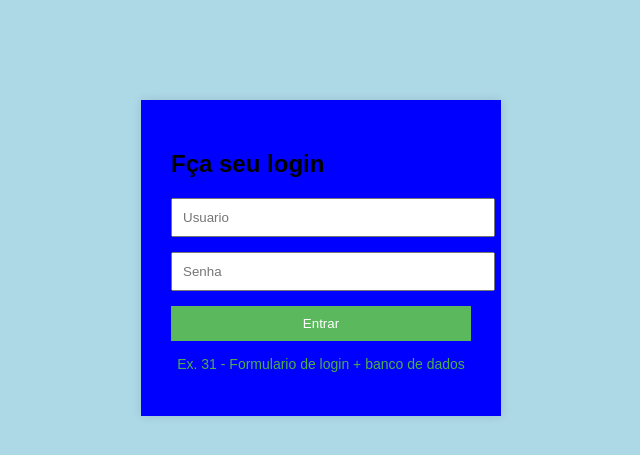
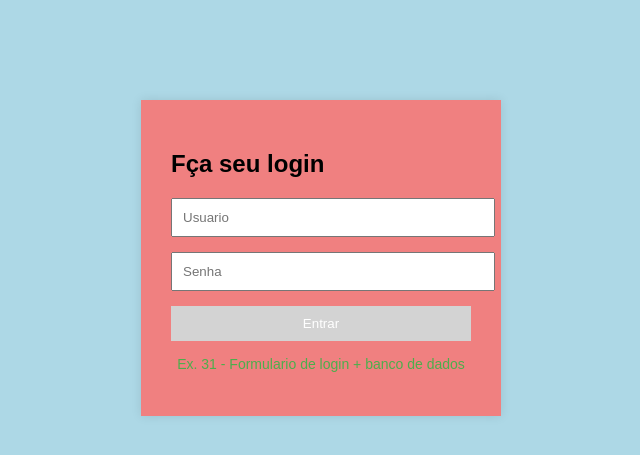
Before and after one commit to maryehllen/banco-de-dadoss, a PHP site: page / in a window 1280 px wide. Shown: the top 455 px of the page, without its empty margins (319-959 px from the left). Run offline with PHP 8.4, Linux system fonts and the light colour scheme.

Commit message:
Add files via upload

```diff
--- a/style.css
+++ b/style.css
@@ -9,7 +9,7 @@ body {
     width: 300px;
     margin: 100px auto;
     padding: 30px;
-    background: blue;
+    background: lightcoral;
     box-shadow: 0 0 10px rgba(0,0,0,0.1);
 }
 
@@ -21,18 +21,18 @@ input, button {
 }
 
 button {
-    background: #5cb85c;
+    background: lightgray;
     color: white;
     border: none;
     cursor: pointer;
 }
 
 button:hover {
-    background: #4cae4c;
+    background: blanchedalmond;
 }
 
 .site-header {
-    background-color: #004080;
+    background-color: lightsalmon;
     color: white;
     padding: 20px;
     text-align: center;
```
